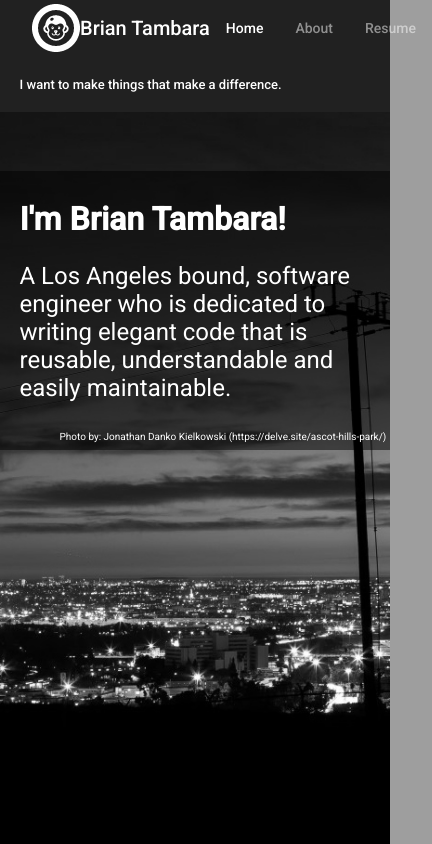
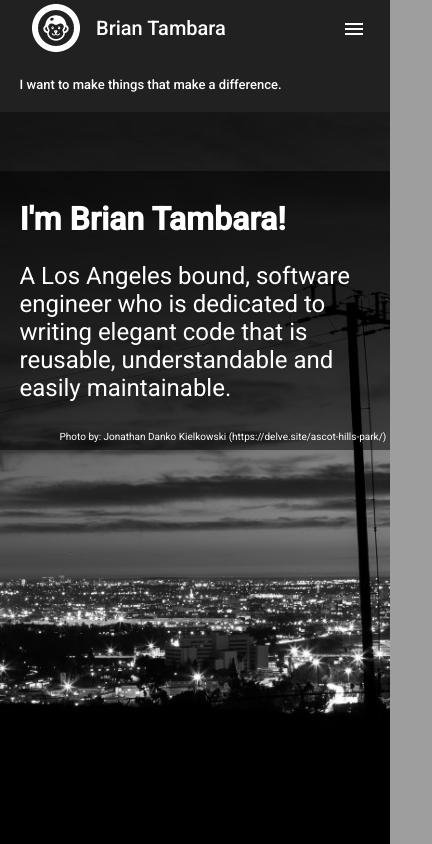
Before and after one commit to btambara/personal-website-frontend, an Angular app: page /home in a window 390 px wide. Shown: the top 844 px of the page, 432 px wide, since content can reach past the window. Built offline with nearby package versions, Linux system fonts and the light colour scheme.

Commit message:
Fixed header to be mobile viewable.

```diff
--- a/src/app/shared/header/header.component.html
+++ b/src/app/shared/header/header.component.html
@@ -7,9 +7,26 @@
         <p class="main-row">I want to make things that make a difference.</p>
         <span></span>
         <div class="nav-router">
-            <a mat-button routerLink="/home" routerLinkActive="active-link"> Home </a>
-            <a mat-button routerLink="/about" routerLinkActive="active-link"> About </a>
-            <a mat-button routerLink="/resume" routerLinkActive="active-link"> Resume </a>
+            <a class="button-link" mat-button routerLink="/home" routerLinkActive="active-link"> Home </a>
+            <a class="button-link" mat-button routerLink="/about" routerLinkActive="active-link"> About </a>
+            <a class="button-link" mat-button routerLink="/resume" routerLinkActive="active-link"> Resume </a>
+            <button mat-icon-button [matMenuTriggerFor]="menu" class="menu-button-mobile">
+                <mat-icon>menu</mat-icon>
+            </button>
+            <mat-menu #menu="matMenu">
+                <button class="menu-selection" mat-menu-item routerLink="/home" routerLinkActive="active-link">
+                    <mat-icon>home</mat-icon>
+                    <span>Home</span>
+                </button>
+                <button class="menu-selection" mat-menu-item routerLink="/about" routerLinkActive="active-link">
+                    <mat-icon>perm_identity</mat-icon>
+                    <span>About</span>
+                </button>
+                <button class="menu-selection" mat-menu-item routerLink="/resume" routerLinkActive="active-link">
+                    <mat-icon>subject</mat-icon>
+                    <span>Resume</span>
+                </button>
+            </mat-menu>
         </div>
     </mat-toolbar-row>
     <mat-toolbar-row class="mobile-row">
--- a/src/app/shared/header/header.component.scss
+++ b/src/app/shared/header/header.component.scss
@@ -44,10 +44,41 @@ span {
     opacity: 1;
 }
 
-
 mat-toolbar-row.mobile-row {
     display: block;
     @media (min-width: #{$screen-md-min}) {
         display: none;
     }
 }
+
+a.button-link {
+    display: none;
+    @media (min-width: #{$screen-md-min}) {
+        display: inline;
+    }
+}
+
+button.menu-button-mobile {
+    display: block;
+    @media (min-width: #{$screen-md-min}) {
+        display: none;
+    }
+}
+
+button.menu-selection {
+    opacity: 0.5;
+}
+
+button.active-link {
+    opacity: 1;
+}
+
+::ng-deep .mat-menu-panel {
+    padding: 0 10px!important;
+    width: 30vw!important;
+    align-items: left;
+    display: block;
+    @media (min-width: #{$screen-md-min}) {
+        display: none;
+    }
+  }
```
Also changed, not shown: src/app/app.module.ts (+10 -9 lines), src/app/app.component.html (line endings or trailing spaces).
